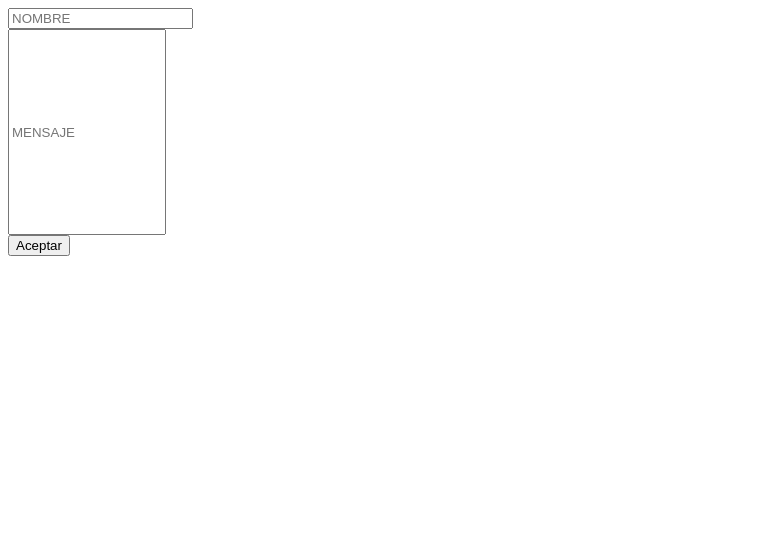
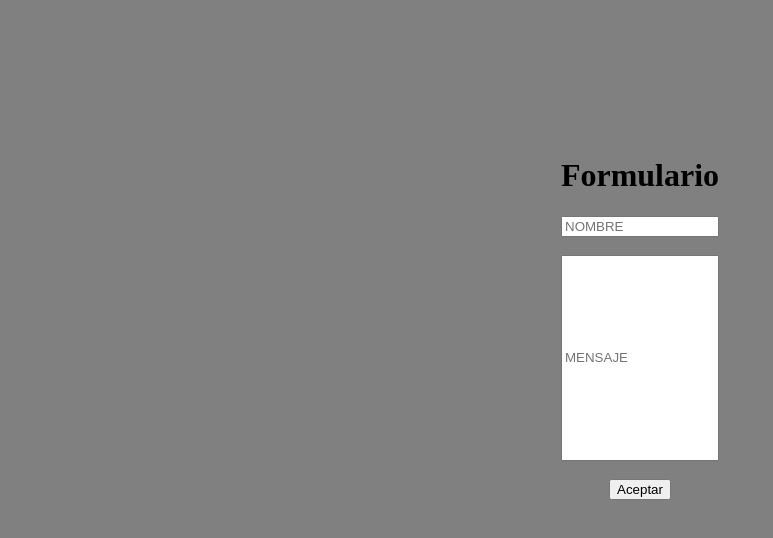
Before and after one commit to HakimP/formularioTest, a plain HTML site: page index.html in a window 1280 px wide. Shown: the whole page, without its empty margins (0-773 px from the left). Drawn offline with Linux system fonts and the light colour scheme.

Commit message:
se modifican parametros faces

```diff
--- a/css/style.css
+++ b/css/style.css
@@ -2,3 +2,15 @@
 	width: 150px;
 	height: 200px;
 }
+
+.nameBox {
+	width: 150px;
+}
+
+.fondoBase {
+	padding-top: 10%;
+	padding-left: 30%;
+	padding-right: 30%;
+	padding-bottom: 10%;
+	background-color: gray;
+}
--- a/index.html
+++ b/index.html
@@ -4,18 +4,21 @@
 	<meta charset="UTF-8">
 	<meta property ="og:title " content ="ejemploFormularios"/>
 	<meta property ="og:type"  content ="ejemplos"/>
-	<meta property ="og:image" content ="http://ia.media-imdb.com/imagesrock.jpg"/>
-	<meta property ="og:url"  content ="http://www.imdb.com/title/tt0117500/"/>
+	<meta property ="og:image" content ="https://github.com/HakimP/formularioTest/img/formulario.gif"/>
+	<meta property ="og:url"  content ="http://hakimp.github.io/formularioTest"/>
 	<title>Formulario</title>
 	<link rel="stylesheet" type="text/css" href="css/style.css">
 </head>
-<body>
-	<form>
-		<input type="text" name="nombre" id="nombreId" placeholder="NOMBRE">
-		<br>
-		<input type="text" name="mensaje" id="mensajeId" class="messageBox" placeholder="MENSAJE">
-		<br>
-		<input type="submit" value="Aceptar">
-	</form>
+<body class="fondoBase">
+	<center>
+		<h1>Formulario</h1>
+		<form>
+			<input type="text" name="nombre" id="nombreId" class="nameBox" placeholder="NOMBRE">
+			<br><br>
+			<input type="text" name="mensaje" id="mensajeId" class="messageBox" placeholder="MENSAJE">
+			<br><br>
+			<input type="submit" value="Aceptar">
+		</form>
+	</center>
 </body>
 </html>
```
